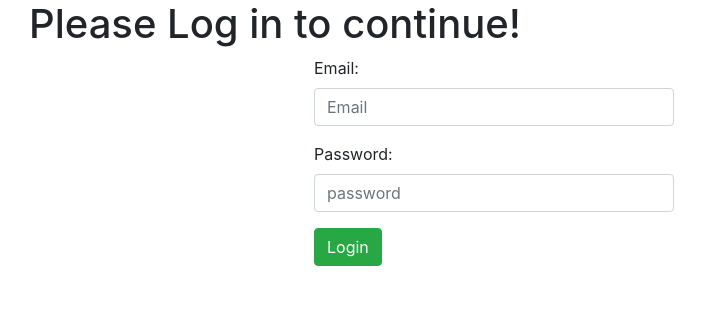
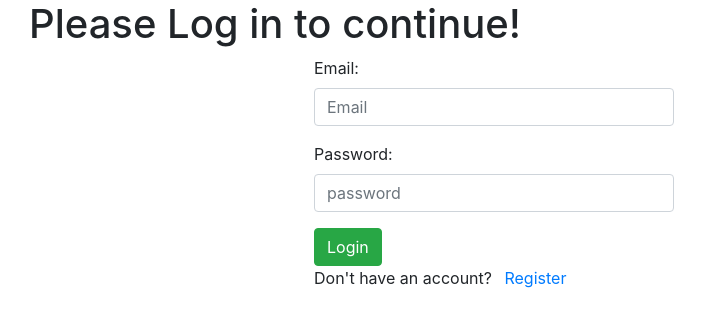
Before and after one commit to sinishawt/MWA-Project, an Angular app in the folder client/: page /login in a window 1280 px wide. Shown: the top 326 px of the page, without its empty margins (86-791 px from the left). Built offline with nearby package versions, Linux system fonts and the light colour scheme.

Commit message:
register link added

```diff
--- a/client/src/app/components/login/login.component.html
+++ b/client/src/app/components/login/login.component.html
@@ -27,9 +27,12 @@
                     </div>
 
                     <button class="btn btn-success">Login</button>
+                    <p>
+                        Don't have an account? <a href="/signup" class="ml-2">Register</a>
+                    </p>
+
                 </form>
-        </div>
-
             </div>
         </div>
     </div>
+</div>
```
Lines whose indentation alone changed are shown as unchanged.
